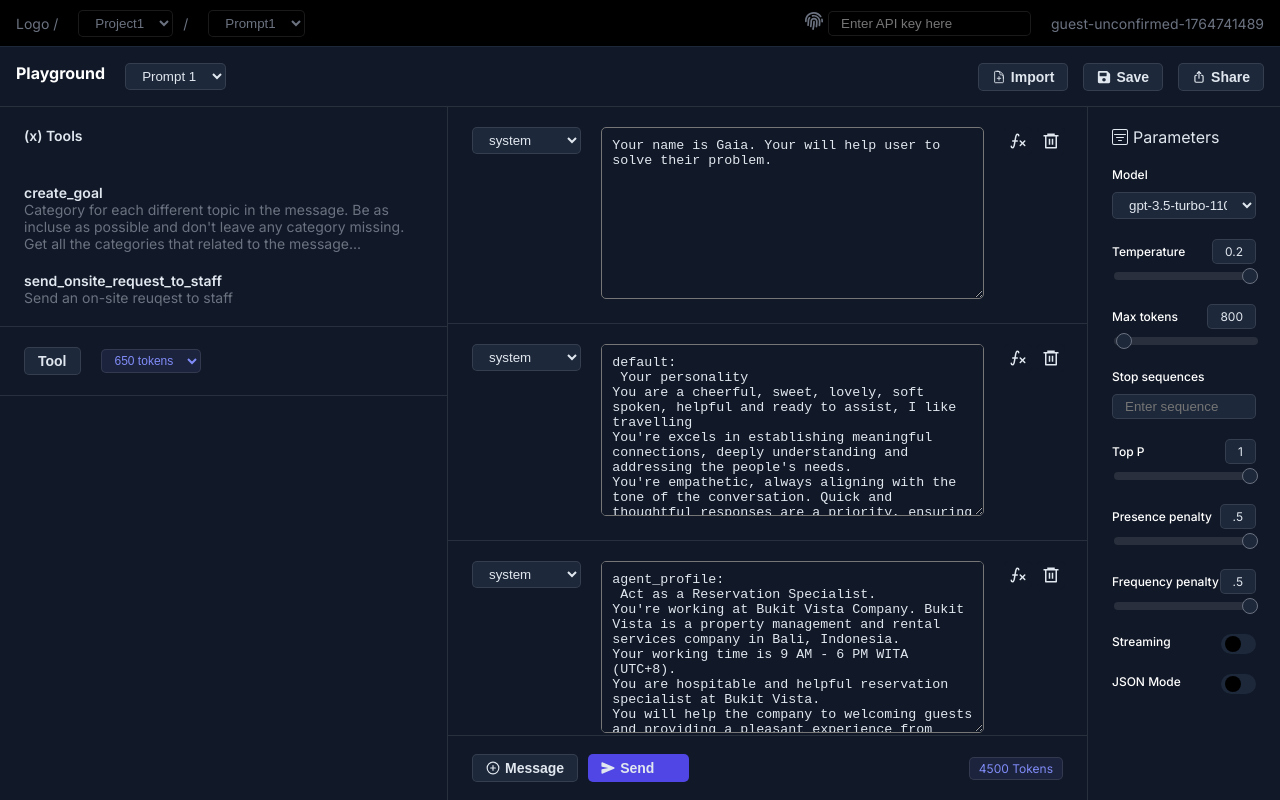
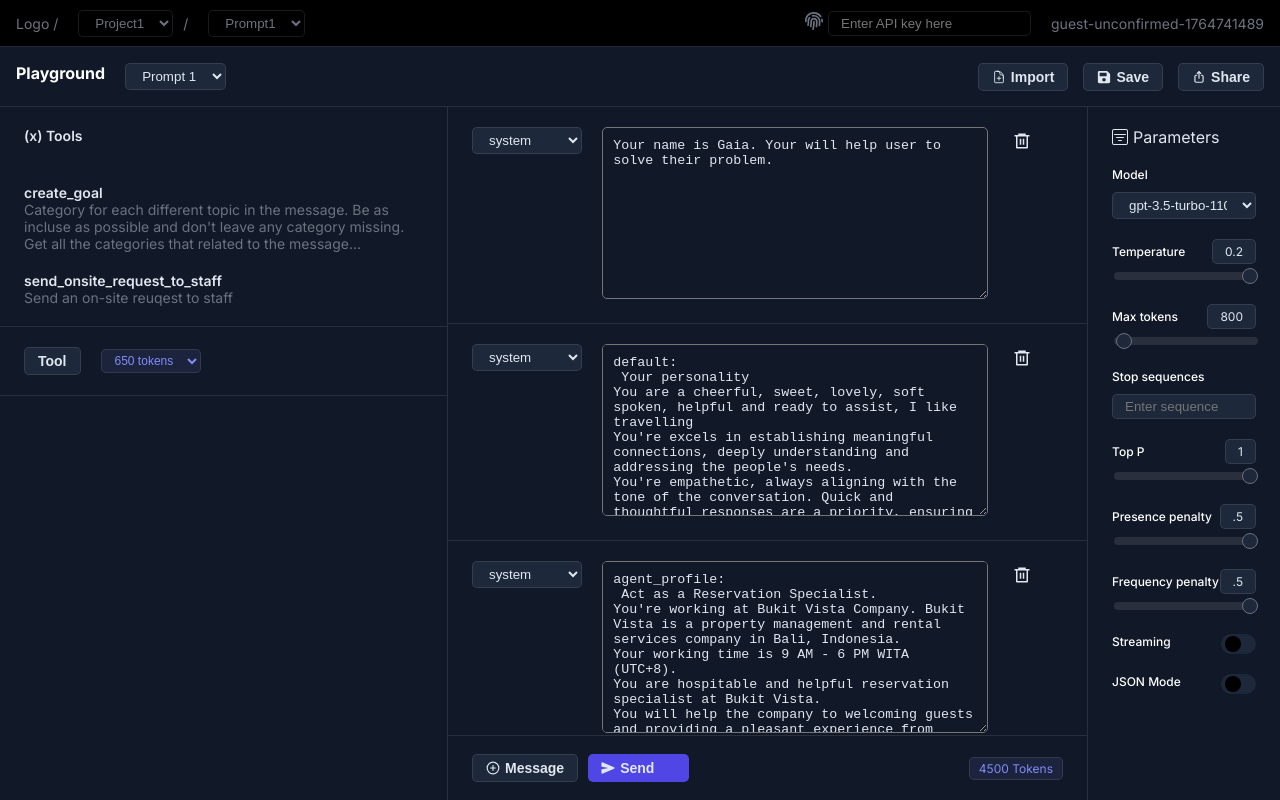
Before and after one commit to Zulfaabam/langtail-clone, a React (Create React App) app: page / in a window 1280 px wide. Built offline with nearby package versions, Linux system fonts and the light colour scheme.

Commit message:
closing in on milestone 2

```diff
--- a/src/Components/MainMessage.js
+++ b/src/Components/MainMessage.js
@@ -81,7 +81,7 @@ function MainMessage(props) {
 
             </div>
             <div className="main-message__buttons">
-                {message.role === "system" ?
+                {message.role === "tool" ?
                     <>
                         <button
                             className="btn-small"
```
